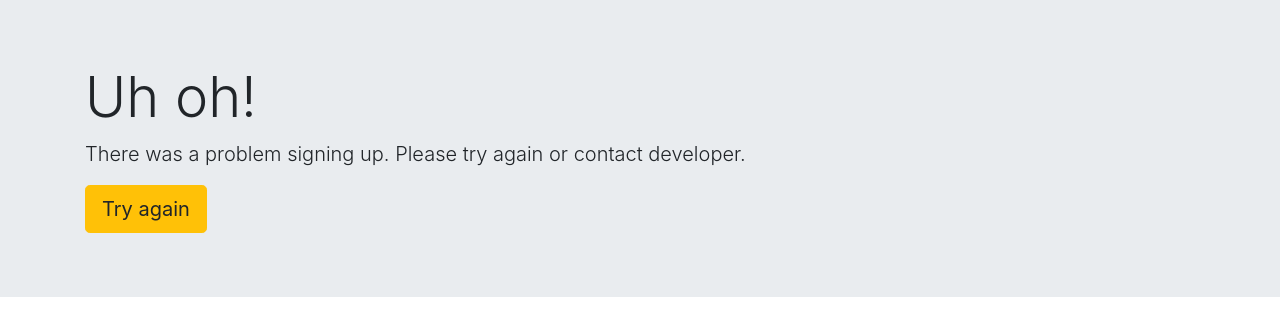
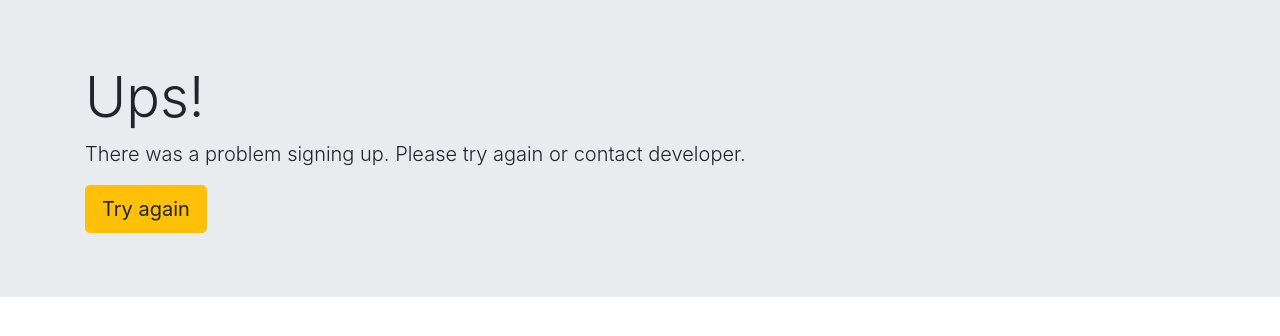
Before and after one commit to UseinAkbar/Newsletter-signup, a website: page failure.html in a window 1280 px wide. Drawn offline with nearby package versions, Linux system fonts and the light colour scheme.

Commit message:
error modify

```diff
--- a/app.js
+++ b/app.js
@@ -41,7 +41,7 @@ app.post('/', function(req, res) {
     headers: {
       'Authorization': 'useinakbar c4715e618051482d131823af8761d0ad-us4'
     },
-    body:jsonData
+    // body:jsonData
   }
 
   request(options, function(error, response, body) {
--- a/failure.html
+++ b/failure.html
@@ -8,7 +8,7 @@
   <body>
     <div class="jumbotron jumbotron-fluid">
   <div class="container">
-    <h1 class="display-4">Uh oh!</h1>
+    <h1 class="display-4">Ups!</h1>
     <p class="lead">There was a problem signing up. Please try again or contact developer.</p>
     <form action="/failure" method="post">
       <button type="submit" class="btn btn-warning btn-lg">Try again</button>
```
